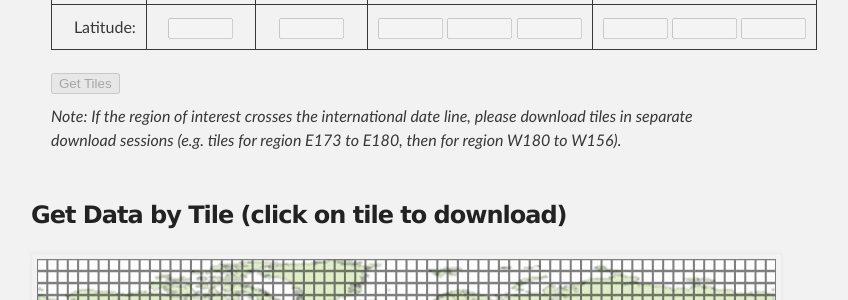
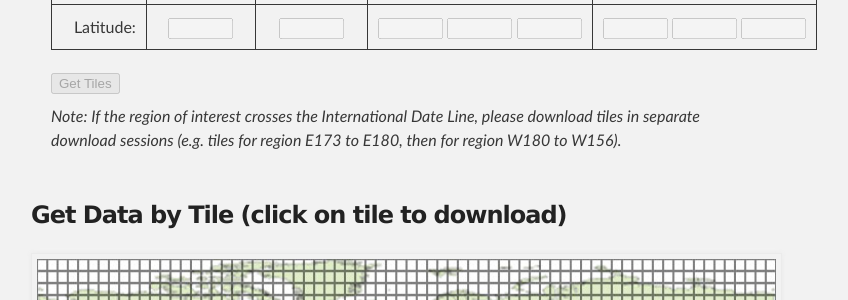
Before and after one commit to earthenv/earthenv.github.io, a Jekyll site: the page built from DEM.html, in a window 1280 px wide. Shown: the part 1028-1328 px from the top of the page, without its empty margins (239-1087 px from the left). Built offline with Jekyll 4.4.1, drawn with Linux system fonts in a browser that asks for light colours.

Commit message:
A few minor changes to DEM.html.

```diff
--- a/DEM.html
+++ b/DEM.html
@@ -7,7 +7,7 @@
 <script language="JavaScript" type="text/javascript" src="javascripts/DEMscript.js">
 </script>
 
-<h2> EarthEnv-DEM90 digital elevation model</h2>
+<h2>EarthEnv-DEM90 digital elevation model</h2>
 
 <p>DATASET: The data distributed here are in EHdr format, unprojected and
 referenced to the WGS84 geodetic datum. They are derived from
@@ -41,7 +41,7 @@
 <p class="litreference">Robinson, N., Regetz, J., and Guralnick, R. P. (2014). EarthEnv-DEM90: A nearly-global, void-free, multi-scale smoothed, 90m digital elevation model from fused ASTER and SRTM data. ISPRS Journal of Photogrammetry and Remote Sensing, 87:2014, 57-67.  Available at <a href="http://www.sciencedirect.com/science/article/pii/S0924271613002360">http://www.sciencedirect.com/science/article/pii/S0924271613002360</a>.</p>
 
 <!-- Select by coordinates. -->
-<h3> Get Data by Coordinates </h3>
+<h3>Get Data by Coordinates</h3>
 <p><em>Internet Explorer users: If multiple tiles are desired, please use an alternative browser.</em></p>
 
 <!-- Create radio buttons and text boxes. -->
@@ -97,13 +97,13 @@
 	</tr>
 </table>
 
-	<input name="goGet" onClick= "NowGoGetThem()" value="Get Tiles" disabled="disabled" type="button">
-	<p><em>Note: If the region of interest crosses the international date line, please download tiles in separate
-		download sessions (e.g. tiles for region E173 to E180, then for region W180 to W156).</em></p>
+<input name="goGet" onClick= "NowGoGetThem()" value="Get Tiles" disabled="disabled" type="button">
+<p><em>Note: If the region of interest crosses the International Date Line, please download tiles in separate
+	download sessions (e.g. tiles for region E173 to E180, then for region W180 to W156).</em></p>
 </form>
 
 <!-- Select by tiles. -->
-<h3> Get Data by Tile (click on tile to download) </h3>
+<h3>Get Data by Tile (click on tile to download)</h3>
 
 <!-- Add gridded world map. -->
 <img src="images/CroppedWP_WithGrid.jpg" width="864" height="336" alt="WorldGrid" usemap="#worldmap">
```
